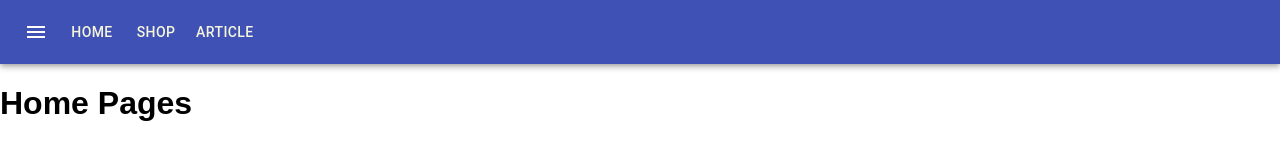
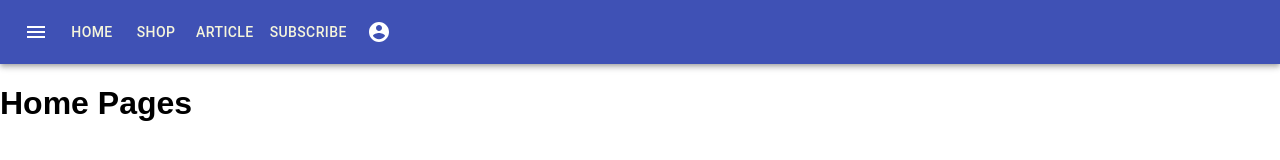
Before and after one commit to Sharifulz/ReactMaterialDesign, a React (Create React App) app: page / in a window 1280 px wide. Shown: the top 160 px of the page. Built offline with nearby package versions, Linux system fonts and the light colour scheme.

Commit message:
State practices and added on subscribe pages

```diff
--- a/src/App.js
+++ b/src/App.js
@@ -1,9 +1,9 @@
 import React, { Component } from "react";
-import MyNavBar from "./Component/navbar/nav";
 import Home from "./Component/pages/home";
 import Shop from "./Component/pages/shop";
 import Article from "./Component/article";
 import { BrowserRouter as Router, Switch, Route } from "react-router-dom";
+import Subscribe from "./Component/state/subscribe";
 
 class App extends Component {
   render() {
@@ -14,6 +14,7 @@ class App extends Component {
           <Route path="/home" component={Home}></Route>
           <Route path="/shop" component={Shop}></Route>
           <Route path="/article" component={Article}></Route>
+          <Route path="/state" component={Subscribe}></Route>
         </Switch>
       </Router>
     );
--- a/src/Component/navbar/nav.jsx
+++ b/src/Component/navbar/nav.jsx
@@ -2,6 +2,7 @@ import React, { Component } from "react";
 import AppBar from "@material-ui/core/AppBar";
 import Toolbar from "@material-ui/core/Toolbar";
 import IconButton from "@material-ui/core/IconButton";
+import AccountCircle from "@material-ui/icons/AccountCircle";
 import MenuIcon from "@material-ui/icons/Menu";
 import Button from "@material-ui/core/Button";
 import { Link } from "react-router-dom";
@@ -9,6 +10,9 @@ import "./nav.css";
 
 class MyNavBar extends Component {
   render() {
+    const handleMenu = (event) => {
+      console.log("Profile Button Clicked");
+    };
     return (
       <AppBar position="static">
         <Toolbar>
@@ -24,6 +28,18 @@ class MyNavBar extends Component {
           <Link to="/article" className="button-text">
             <Button color="inherit">Article</Button>
           </Link>
+          <Link to="/state" className="button-text">
+            <Button color="inherit">Subscribe</Button>
+          </Link>
+          <IconButton
+            aria-label="account of current user"
+            aria-controls="menu-appbar"
+            aria-haspopup="true"
+            onClick={handleMenu}
+            color="inherit"
+          >
+            <AccountCircle />
+          </IconButton>
         </Toolbar>
       </AppBar>
     );
--- /dev/null
+++ b/src/Component/state/subscribe.jsx
@@ -0,0 +1,27 @@
+import React, { Component } from "react";
+import MyNavBar from "../navbar/nav";
+
+class Subscribe extends Component {
+  constructor() {
+    super();
+    this.state = {
+      msg: "Please subscribe. ",
+    };
+  }
+
+  onBtnClink() {
+    this.setState({ msg: "Thanks for subscribing!" });
+  }
+
+  render() {
+    return (
+      <div>
+        <MyNavBar></MyNavBar>
+        <h1>{this.state.msg}</h1>
+        <button onClick={() => this.onBtnClink()}>Subscribe</button>
+      </div>
+    );
+  }
+}
+
+export default Subscribe;
```
